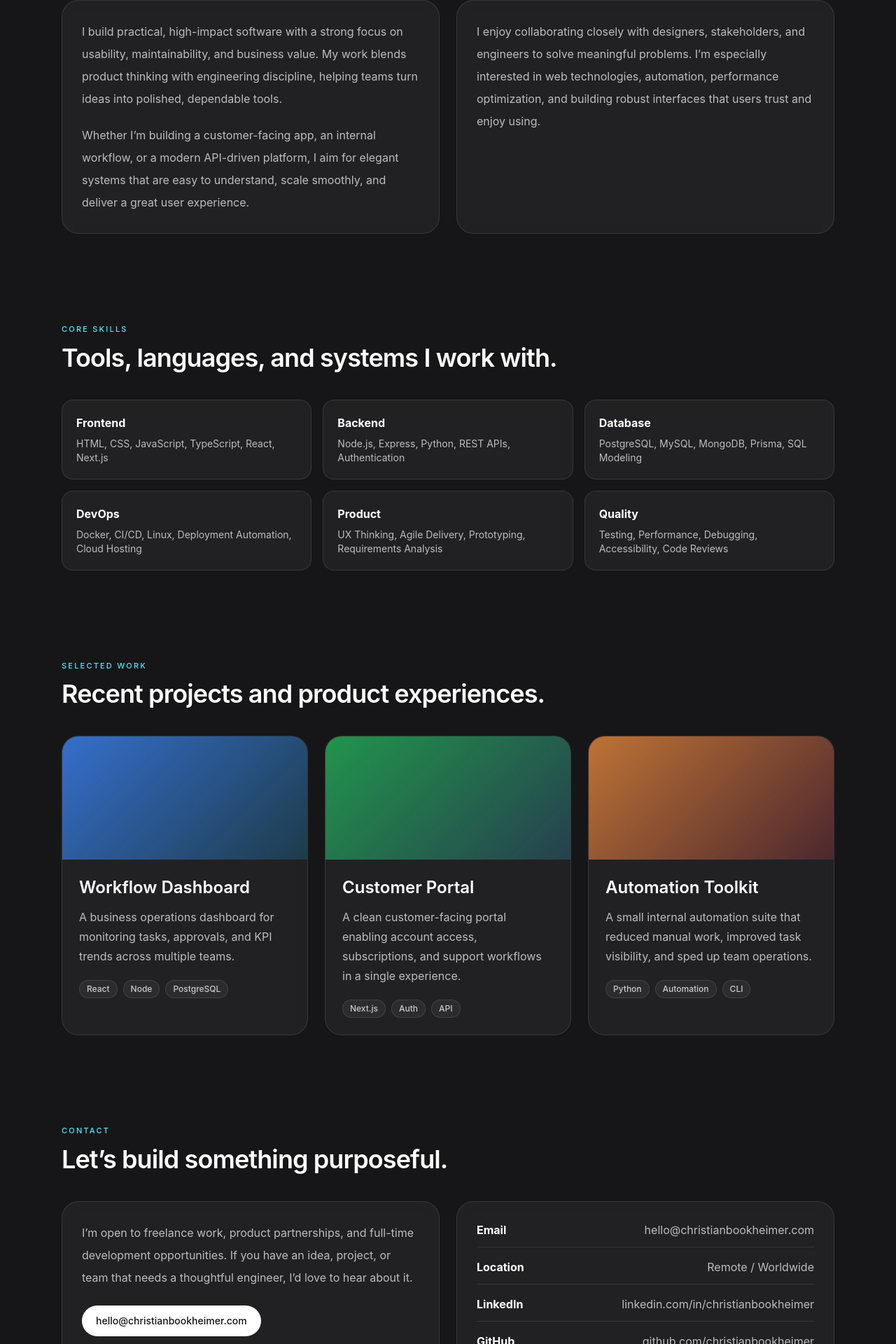
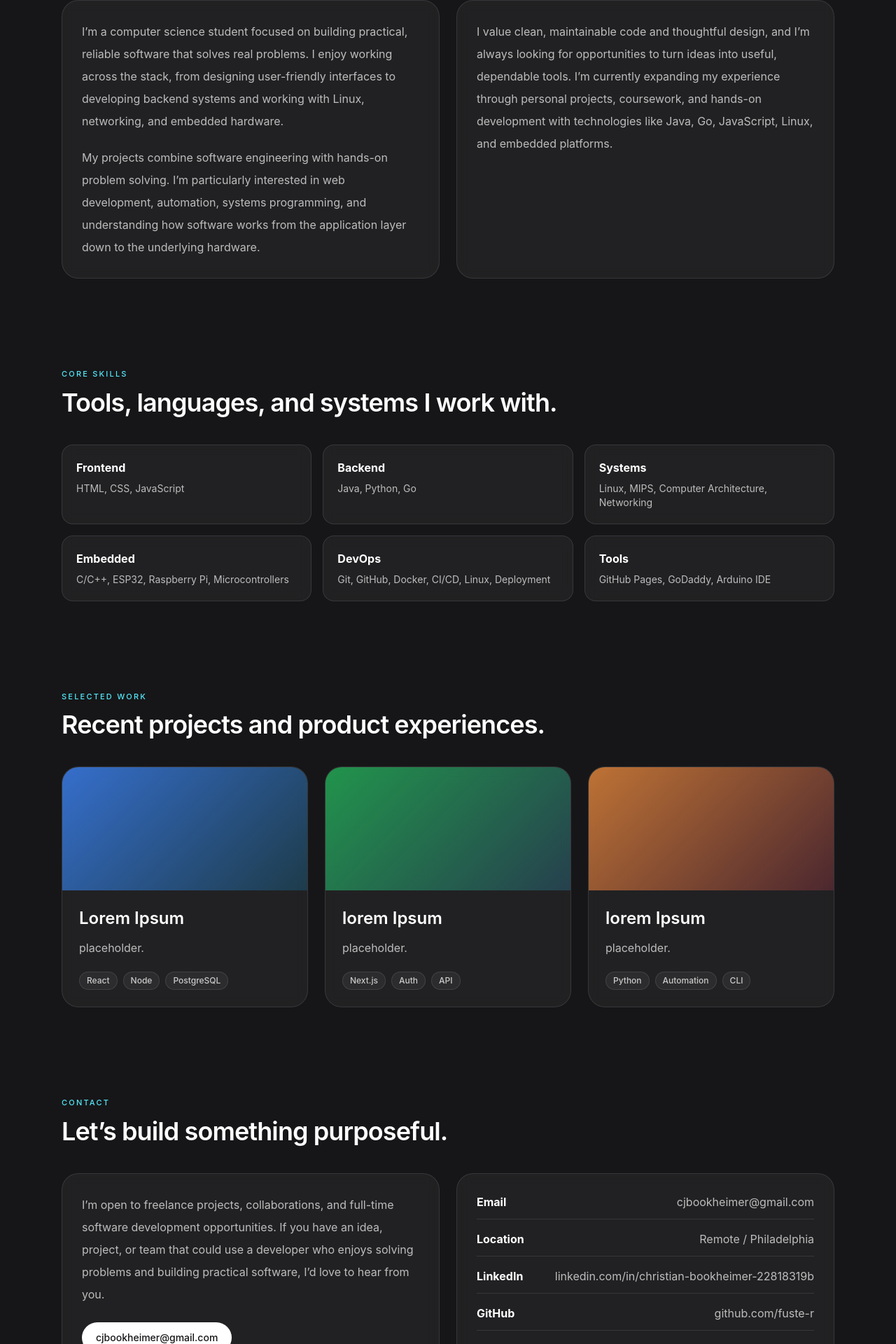
Before and after one commit to fuste-r/fuste-r.github.io, a React (Vite) app: page / in a window 1280 px wide. Shown: the part 1009-2929 px from the top of the page at 70% size. Built offline with nearby package versions, Linux system fonts and the light colour scheme.

Commit message:
feat: link LinkedIn/GitHub and add boot.dev placeholder

```diff
--- a/src/App.tsx
+++ b/src/App.tsx
@@ -96,22 +96,21 @@ function App() {
             <div className="grid gap-6 md:grid-cols-2">
               <div className="rounded-3xl border border-white/10 bg-white/5 p-7 backdrop-blur-sm">
                 <p className="mb-5 text-base leading-8 text-white/70">
-                  I build practical, high-impact software with a strong focus on usability,
-                  maintainability, and business value. My work blends product thinking with
-                  engineering discipline, helping teams turn ideas into polished, dependable tools.
+                  I’m a computer science student focused on building practical, reliable software that solves real problems.
+                  I enjoy working across the stack, from designing user-friendly interfaces to developing backend systems
+                  and working with Linux, networking, and embedded hardware.
                 </p>
                 <p className="text-base leading-8 text-white/70">
-                  Whether I’m building a customer-facing app, an internal workflow, or a modern
-                  API-driven platform, I aim for elegant systems that are easy to understand,
-                  scale smoothly, and deliver a great user experience.
+                  My projects combine software engineering with hands-on problem solving.
+                  I’m particularly interested in web development, automation, systems programming,
+                  and understanding how software works from the application layer down to the underlying hardware.
                 </p>
               </div>
               <div className="rounded-3xl border border-white/10 bg-white/5 p-7 backdrop-blur-sm">
                 <p className="text-base leading-8 text-white/70">
-                  I enjoy collaborating closely with designers, stakeholders, and engineers to
-                  solve meaningful problems. I’m especially interested in web technologies,
-                  automation, performance optimization, and building robust interfaces that users
-                  trust and enjoy using.
+                 I value clean, maintainable code and thoughtful design, and I’m always looking for opportunities to turn ideas into useful, dependable tools.
+                 I’m currently expanding my experience through personal projects, coursework,
+                 and hands-on development with technologies like Java, Go, JavaScript, Linux, and embedded platforms.
                 </p>
               </div>
             </div>
@@ -129,12 +128,13 @@ function App() {
 
             <div className="grid gap-4 md:grid-cols-2 xl:grid-cols-3">
               {[
-                ["Frontend", "HTML, CSS, JavaScript, TypeScript, React, Next.js"],
-                ["Backend", "Node.js, Express, Python, REST APIs, Authentication"],
-                ["Database", "PostgreSQL, MySQL, MongoDB, Prisma, SQL Modeling"],
-                ["DevOps", "Docker, CI/CD, Linux, Deployment Automation, Cloud Hosting"],
-                ["Product", "UX Thinking, Agile Delivery, Prototyping, Requirements Analysis"],
-                ["Quality", "Testing, Performance, Debugging, Accessibility, Code Reviews"],
+                ["Frontend", "HTML, CSS, JavaScript"],
+                ["Backend", "Java, Python, Go"],
+                ["Systems", "Linux, MIPS, Computer Architecture, Networking"],
+                ["Embedded", "C/C++, ESP32, Raspberry Pi, Microcontrollers"],
+                ["DevOps", "Git, GitHub, Docker, CI/CD, Linux, Deployment"],
+                ["Tools", "GitHub Pages, GoDaddy, Arduino IDE"]
+
               ].map(([title, body]) => (
                 <div key={title} className="rounded-2xl border border-white/10 bg-white/5 p-5 text-sm text-white/70 backdrop-blur-sm">
                   <strong className="mb-2 block text-base text-white">{title}</strong>
@@ -157,23 +157,23 @@ function App() {
             <div className="grid gap-6 lg:grid-cols-3">
               {[
                 {
-                  title: "Workflow Dashboard",
+                  title: "Lorem Ipsum",
                   description:
-                    "A business operations dashboard for monitoring tasks, approvals, and KPI trends across multiple teams.",
+                    "placeholder.",
                   colors: "linear-gradient(135deg, rgba(59,130,246,0.8), rgba(14,165,233,0.2))",
                   tags: ["React", "Node", "PostgreSQL"],
                 },
                 {
-                  title: "Customer Portal",
+                  title: "lorem Ipsum",
                   description:
-                    "A clean customer-facing portal enabling account access, subscriptions, and support workflows in a single experience.",
+                    "placeholder.",
                   colors: "linear-gradient(135deg, rgba(34,197,94,0.7), rgba(56,189,248,0.2))",
                   tags: ["Next.js", "Auth", "API"],
                 },
                 {
-                  title: "Automation Toolkit",
+                  title: "lorem Ipsum",
                   description:
-                    "A small internal automation suite that reduced manual work, improved task visibility, and sped up team operations.",
+                    "placeholder.",
                   colors: "linear-gradient(135deg, rgba(251,146,60,0.72), rgba(244,63,94,0.2))",
                   tags: ["Python", "Automation", "CLI"],
                 },
@@ -209,21 +209,51 @@ function App() {
             <div className="grid gap-6 md:grid-cols-2">
               <div className="rounded-3xl border border-white/10 bg-white/5 p-7 backdrop-blur-sm">
                 <p className="text-base leading-8 text-white/70">
-                  I’m open to freelance work, product partnerships, and full-time development
-                  opportunities. If you have an idea, project, or team that needs a thoughtful
-                  engineer, I’d love to hear about it.
+                  I’m open to freelance projects, collaborations, and full-time software development opportunities. If you have an idea, project,
+                  or team that could use a developer who enjoys solving problems and building practical software, I’d love to hear from you.
                 </p>
-                <a href="mailto:hello@christianbookheimer.com" className="mt-6 inline-flex rounded-full bg-white px-5 py-3 text-sm font-medium text-[#161618] transition hover:bg-white/90">
-                  hello@christianbookheimer.com
+                <a href="mailto:cjbookheimer@gmail.com" className="mt-6 inline-flex rounded-full bg-white px-5 py-3 text-sm font-medium text-[#161618] transition hover:bg-white/90">
+                  cjbookheimer@gmail.com
                 </a>
               </div>
 
               <div className="rounded-3xl border border-white/10 bg-white/5 p-7 backdrop-blur-sm">
                 <ul className="space-y-4 text-white/70">
-                  <li className="flex items-start justify-between gap-4 border-b border-white/10 pb-3"><strong className="text-white">Email</strong><span>hello@christianbookheimer.com</span></li>
-                  <li className="flex items-start justify-between gap-4 border-b border-white/10 pb-3"><strong className="text-white">Location</strong><span>Remote / Worldwide</span></li>
-                  <li className="flex items-start justify-between gap-4 border-b border-white/10 pb-3"><strong className="text-white">LinkedIn</strong><span>linkedin.com/in/christianbookheimer</span></li>
-                  <li className="flex items-start justify-between gap-4"><strong className="text-white">GitHub</strong><span>github.com/christianbookheimer</span></li>
+                  <li className="flex items-start justify-between gap-4 border-b border-white/10 pb-3"><strong className="text-white">Email</strong><span>cjbookheimer@gmail.com</span></li>
+                  <li className="flex items-start justify-between gap-4 border-b border-white/10 pb-3"><strong className="text-white">Location</strong><span>Remote / Philadelphia</span></li>
+                  <li className="flex items-start justify-between gap-4 border-b border-white/10 pb-3">
+                    <strong className="text-white">LinkedIn</strong>
+                    <a
+                      href="https://www.linkedin.com/in/christian-bookheimer-22818319b/"
+                      target="_blank"
+                      rel="noopener noreferrer"
+                      className="text-white/70 hover:text-white/90"
+                    >
+                      linkedin.com/in/christian-bookheimer-22818319b
+                    </a>
+                  </li>
+                  <li className="flex items-start justify-between gap-4 border-b border-white/10 pb-3">
+                    <strong className="text-white">GitHub</strong>
+                    <a
+                      href="https://github.com/fuste-r"
+                      target="_blank"
+                      rel="noopener noreferrer"
+                      className="text-white/70 hover:text-white/90"
+                    >
+                      github.com/fuste-r
+                    </a>
+                  </li>
+                  <li className="flex items-start justify-between gap-4">
+                    <strong className="text-white">boot.dev</strong>
+                    <a
+                      href="https://boot.dev/your-profile"
+                      target="_blank"
+                      rel="noopener noreferrer"
+                      className="text-white/70 hover:text-white/90"
+                    >
+                      boot.dev/your-profile
+                    </a>
+                  </li>
                 </ul>
               </div>
             </div>
```
